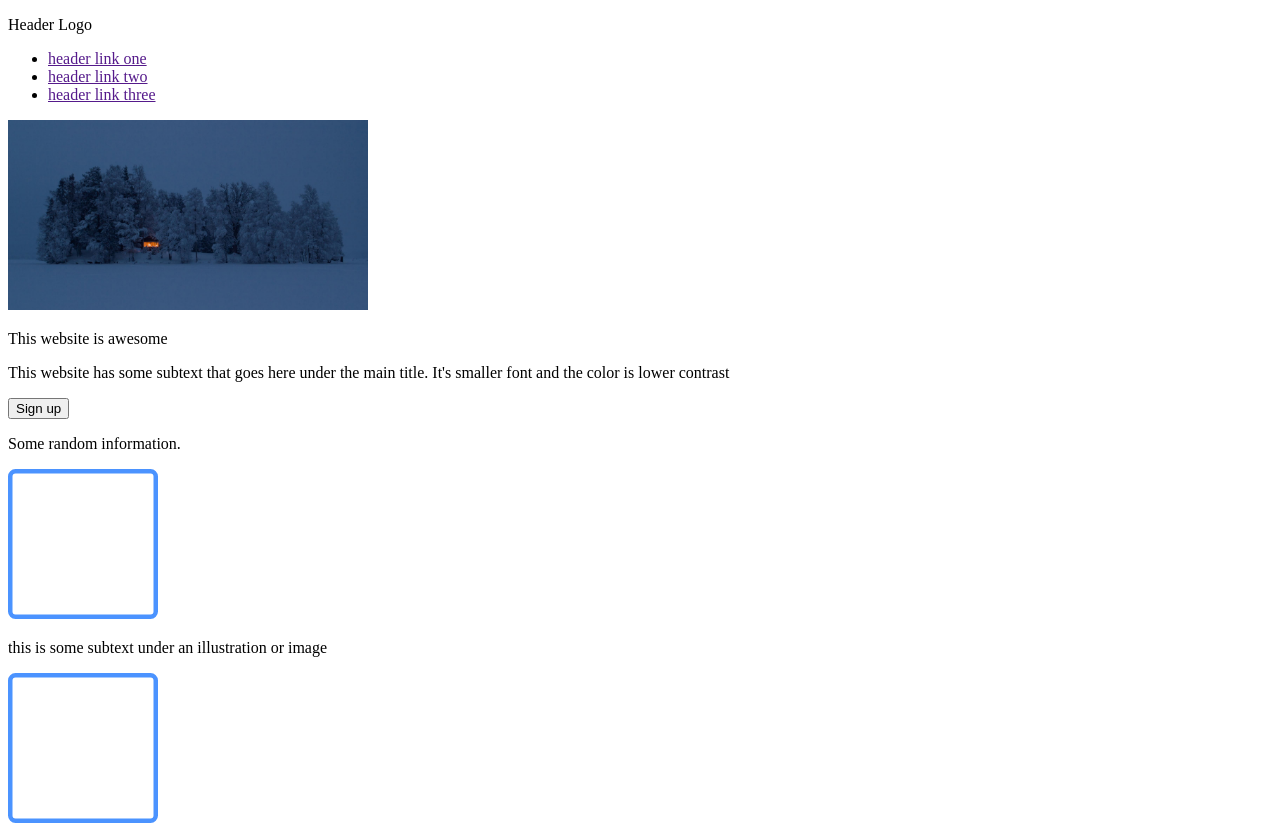
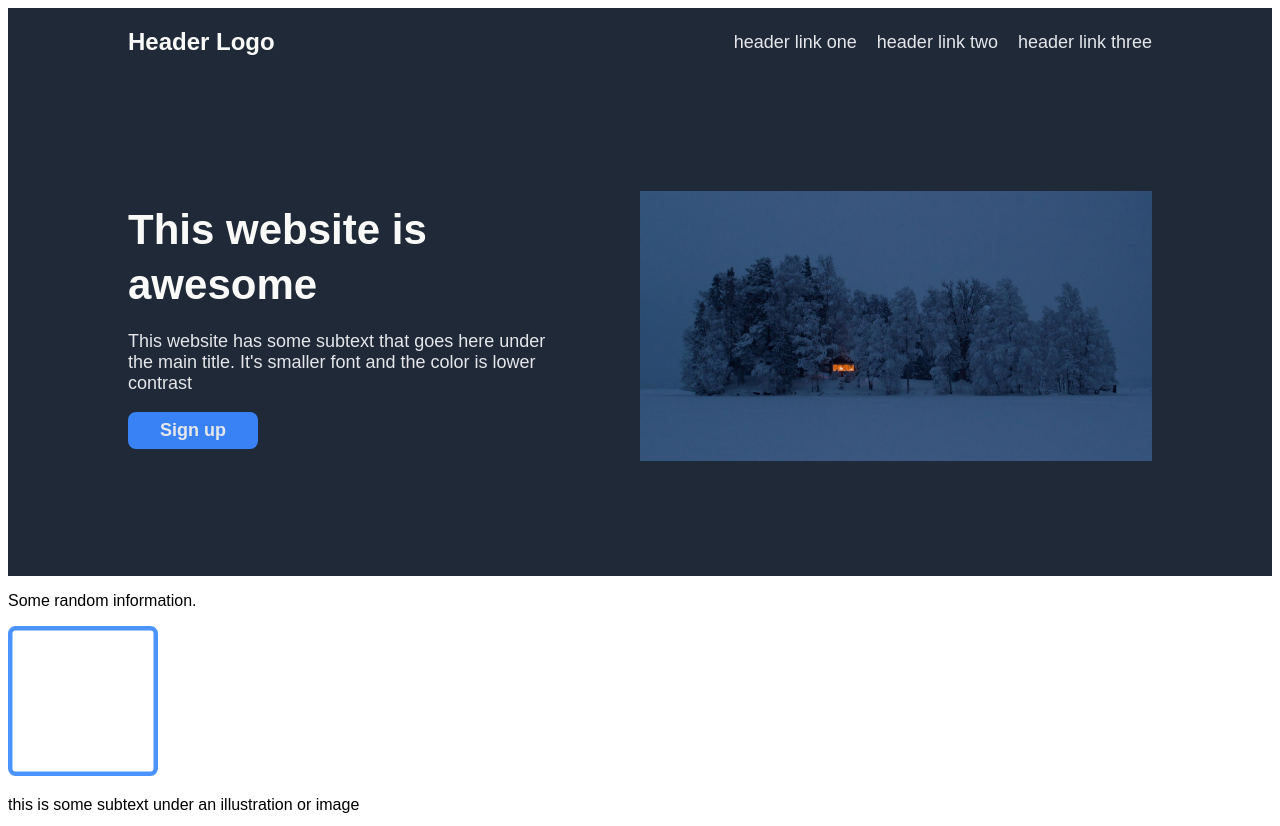
Before and after one commit to osp-d/landing-page, a plain HTML site: page index.html in a window 1280 px wide. Shown: the top 826 px of the page. Drawn offline with Linux system fonts and the light colour scheme.

Commit message:
Add header and hero styling

```diff
--- a/index.html
+++ b/index.html
@@ -3,19 +3,26 @@
   <head lang="en-US">
     <meta charset="UTF-8"/>
     <title>Landing Page</title>
+    <link rel="stylesheet" href="style.css"/>
   </head>
   <body>
-    <p>Header Logo</p>
+    <div class="header">
+      <p class="logo-text">Header Logo</p>
       <ul>
         <li><a href="">header link one</a></li>
         <li><a href="">header link two</a></li>
         <li><a href="">header link three</a></li>
       </ul>
-    <img src="./images/winter.jpg" alt="cabin in the woods in winter evening" width="360px"/>
-    <p>This website is awesome</p>
-    <p>This website has some subtext that goes here under the main title.
-       It's smaller font and the color is lower contrast</p>
+    </div>
+    <div class="hero">
+      <div class="hero-sub">
+        <p class="hero-main">This website is awesome</p>
+        <p class="hero-secondary">This website has some subtext that goes here under the main title. It's smaller font and the color is lower contrast
+        </p>
         <button>Sign up</button>
+      </div>
+      <img src="./images/winter.jpg" alt="cabin in the woods in winter evening" height="270px"/>
+    </div>
 
     <p>Some random information.</p>
     <img src="./images/rectangle.svg" alt="placeholder for illustration" width="150px"/>
--- /dev/null
+++ b/style.css
@@ -0,0 +1,68 @@
+html {
+  font-family: Arial, Helvetica, sans-serif;
+}
+
+.logo-text {
+  font-size: 24px;
+  font-weight: 700;
+  margin: 8px 0px;
+  color: #F9FAF8;
+}
+
+ul {
+  padding: 0;
+  margin: 0;
+  display: flex;
+  gap: 20px;
+  list-style-type: none;
+}
+
+a {
+  text-decoration: none;
+}
+
+.header,
+.hero {
+  background-color: #1F2937;
+  padding: 0px 120px;
+  display: flex;
+  flex: 1;
+  justify-content: space-between;
+  align-items: center;
+}
+
+.header {
+  padding: 12px 120px;
+}
+
+.hero {
+  height: 500px;
+}
+
+.hero-sub {
+  width: 440px;
+}
+
+.hero-main {
+  font-size: 42px;
+  line-height: 130%;
+  font-weight: 900;
+  color: #F9FAF8;
+  margin: 0 0 18px 0;
+}
+
+.hero-secondary,
+a {
+  font-size: 18px;
+  color: #E5E7EB;
+}
+
+button {
+  background-color: #3882F6;
+  font-size: 18px;
+  font-weight: 700;
+  color: #E5E7EB;
+  padding: 8px 32px;
+  border-radius: 8px;
+  border: none;
+}
```
Lines whose indentation alone changed are shown as unchanged.
